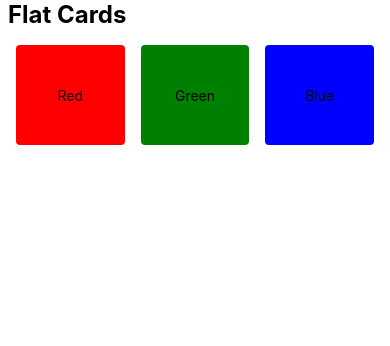
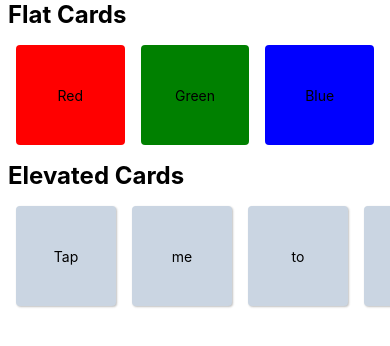
Before and after one commit to Yasiraalam/react-native, a React Native app: screen / in a window 390 px wide. Shown: the top 346 px of the page. Built offline with nearby package versions, Linux system fonts and the light colour scheme.

Commit message:
[✨] added elevated cards and play

```diff
--- a/App.tsx
+++ b/App.tsx
@@ -1,17 +1,22 @@
-import { StatusBar, StyleSheet, useColorScheme, View } from 'react-native';
+import {
+  ScrollView,
+  useColorScheme,
+  SafeAreaView,
+  Text
+} from 'react-native';
 import FlatCards from './components/FlatCards';
-import { SafeAreaView } from 'react-native';
+import ElevatedCards from './components/ElevatedCards';
+
 
 function App() {
   const isDarkMode = useColorScheme() === 'dark';
 
   return (
     <SafeAreaView>
-      <View
-        style={[{ backgroundColor: isDarkMode ? '#000' : '#fff' }]}
-      >
+      <ScrollView>
         <FlatCards />
-      </View>
+        <ElevatedCards />
+      </ScrollView>
     </SafeAreaView>
 
   );
--- /dev/null
+++ b/components/ElevatedCards.tsx
@@ -0,0 +1,66 @@
+import { StyleSheet, Text, View, ScrollView } from 'react-native'
+import React from 'react'
+
+export default function ElevatedCards() {
+    return (
+        <View>
+            <Text style={styles.headingText}>Elevated Cards</Text>
+            <ScrollView horizontal ={true} style={styles.container}>
+                <View style={[styles.card, styles.cardElevated]}>
+                    <Text>Tap</Text>
+                </View>
+                <View style={[styles.card, styles.cardElevated]}>
+                    <Text>me</Text>
+                </View>
+                <View style={[styles.card, styles.cardElevated]}>
+                    <Text>to</Text>
+                </View>
+                <View style={[styles.card, styles.cardElevated]}>
+                    <Text>Scroll</Text>
+                </View>
+                <View style={[styles.card, styles.cardElevated]}>
+                    <Text>more..</Text>
+                </View>
+                <View style={[styles.card, styles.cardElevated]}>
+                    <Text>😂</Text>
+                </View>
+
+
+            </ScrollView>
+        </View>
+    )
+}
+
+const styles = StyleSheet.create({
+    headingText: {
+        fontSize: 24,
+        fontWeight: 'bold',
+        paddingHorizontal: 8
+    },
+    container: {
+
+        padding: 8
+
+    },
+    card: {
+        flex: 1,
+        alignItems: 'center',
+        justifyContent: 'center',
+        width: 100,
+        height: 100,
+        borderRadius: 4,
+        margin: 8,
+    },
+    cardElevated: {
+        backgroundColor:'#CAD5E2',
+        elevation: 4,
+        shadowOffset:{
+            width: 1,
+            height: 1
+        },
+        shadowColor: '#333',
+        shadowOpacity: 0.3,
+        shadowRadius: 2,
+    }
+
+})
```
